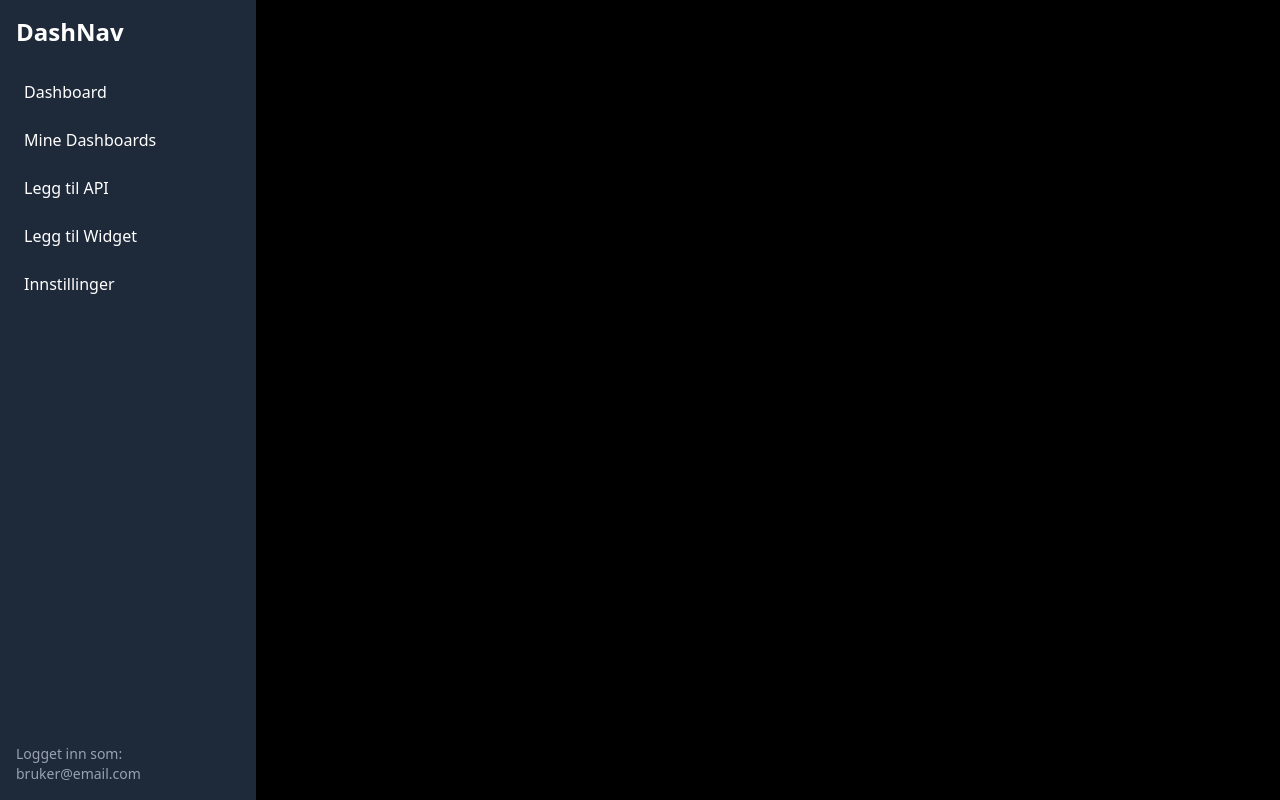
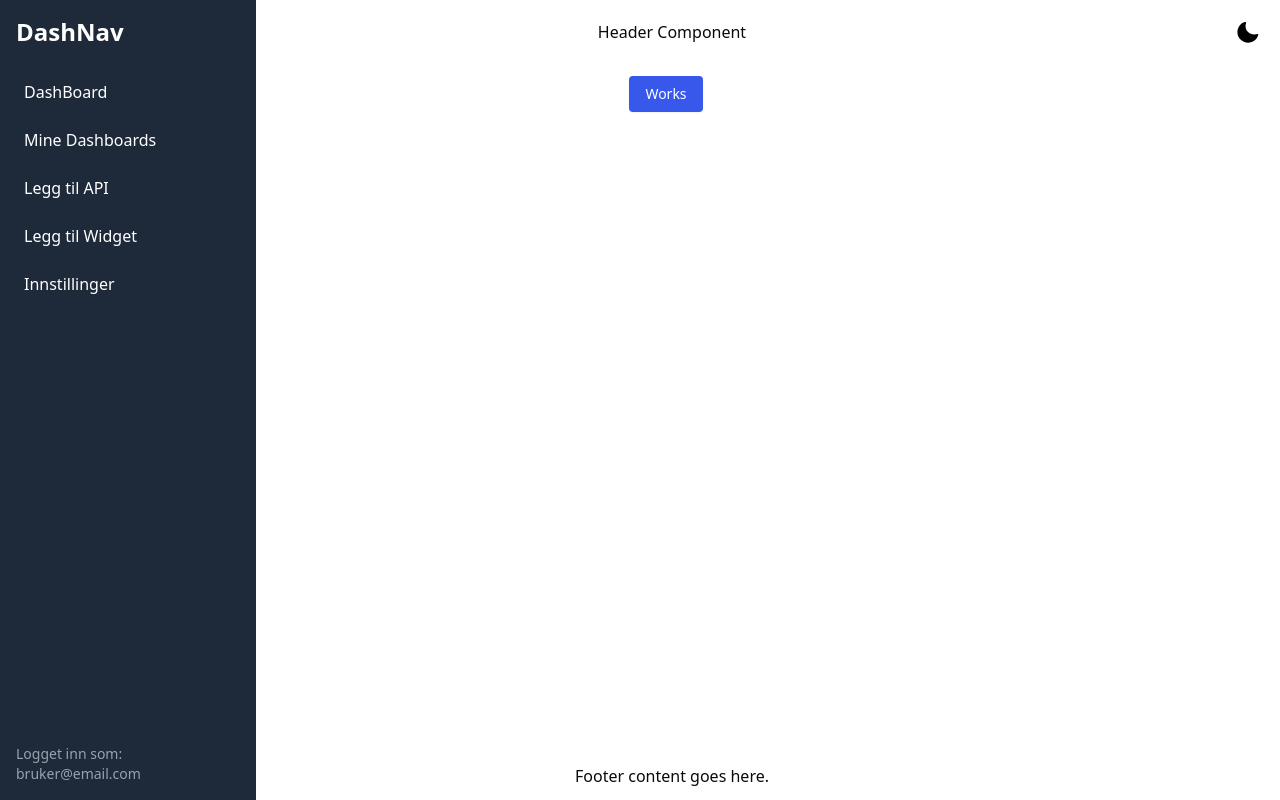
Before and after one commit to Tor-HodeKode/DashBoard, a React (Vite) app: page /DashBoard/home in a window 1280 px wide. Both pictures are taken after a click on the button 36 px from the left and 36 px from the top of the page. Built offline with nearby package versions, Linux system fonts and the light colour scheme.

Commit message:
tailwind styling updated

```diff
--- a/src/App.jsx
+++ b/src/App.jsx
@@ -6,7 +6,7 @@ import "./styles/App.css";
 
 
 const styles = {
-  app: "grid grid-cols-[100px_1fr] grid-rows-[auto_1fr_auto] min-h-screen lg:grid-cols-[200px_1fr]",
+  app: "grid grid-cols-[auto_1fr] grid-rows-[auto_1fr_auto] min-h-screen lg:grid-cols-[auto_1fr]",
   header: "col-span-2 row-start-1 row-end-2 flex items-center justify-center mb-3 p-3",
   sidebar: "row-start-1 row-end-4 col-start-1 col-end-2 p-3",
   main: "row-start-2 row-end-3 col-start-2 col-end-3 flex justify-center pr-3",
--- a/src/components/SideBar.jsx
+++ b/src/components/SideBar.jsx
@@ -1,82 +1,88 @@
 import React, { useState } from "react";
+import { Link } from "react-router-dom";
+
+import { tints, tintsDark } from "@/styles/globalStyle";
 
 export default function SideBar() {
   const [open, setOpen] = useState(false);
 
+  // Kryss-ikon (close)
+  const crossIcon = (
+    <svg width="24" height="24" viewBox="0 0 24 24" fill="none">
+      <line x1="6" y1="6" x2="18" y2="18" stroke="white" strokeWidth="2" />
+      <line x1="6" y1="18" x2="18" y2="6" stroke="white" strokeWidth="2" />
+    </svg>
+  );
+  // Hamburger-ikon (open)
+  const hamburgerIcon = (
+    <svg width="24" height="24" viewBox="0 0 24 24" fill="none">
+      <rect x="4" y="6" width="16" height="2" rx="1" fill="white" />
+      <rect x="4" y="11" width="16" height="2" rx="1" fill="white" />
+      <rect x="4" y="16" width="16" height="2" rx="1" fill="white" />
+    </svg>
+  );
+
+  const texts = {
+    dashboard: "DashBoard",
+    myDashBoards: "Mine Dashboards",
+    addApi: "Legg til API",
+    addWidget: "Legg til Widget",
+    settings: "Innstillinger",
+    loggedInAs: "Logget inn som: bruker@email.com",
+    openMenu: "Åpne meny",
+    closeMenu: "Lukk meny",
+  }
+
+  const navItems = [
+    { name: texts.dashboard, to: "/home"},
+    { name: texts.myDashBoards, to: "#"},
+    { name: texts.addApi, to: "#"},
+    { name: texts.addWidget, to: "#"},
+    { name: texts.settings, to: "#"},
+  ];
+
+  const styles = {
+    sidebarContainer: "width-auto",
+    hamburgerBtn: "z-50 p-2 rounded flex flex-col justify-center items-center w-10 h-10 cursor-pointer" + tints.blue + tintsDark.transparent,
+    overlay: " fixed inset-0 bg-transparent z-40",
+    sidebar: " fixed top-0 left-0 h-full w-64 bg-gray-800 text-white flex flex-col p-4 space-y-4 z-50 transform transition-transform duration-300",
+    navContainer: " flex flex-col gap-2",
+    navLink: " hover:bg-gray-700 p-2 rounded transition",
+    h1: " text-2xl font-bold mb-6",
+    bottomText: " mt-auto text-sm text-gray-400",
+  }
+
   return (
-    <>
+    <div className={styles.sidebarContainer}>
       {/* Åpne/lukke knapp med hamburger/kryss */}
       <button
-        className="fixed top-4 left-4 z-50 bg-gray-800 text-white p-2 rounded focus:outline-none flex flex-col justify-center items-center w-10 h-10"
+        className={styles.hamburgerBtn}
         onClick={() => setOpen(!open)}
-        aria-label={open ? "Lukk meny" : "Åpne meny"}
+        aria-label={open ? texts.closeMenu : texts.openMenu}
       >
-        {open ? (
-          // Kryss-ikon
-          <svg width="24" height="24" viewBox="0 0 24 24" fill="none">
-            <line
-              x1="6"
-              y1="6"
-              x2="18"
-              y2="18"
-              stroke="white"
-              strokeWidth="2"
-            />
-            <line
-              x1="6"
-              y1="18"
-              x2="18"
-              y2="6"
-              stroke="white"
-              strokeWidth="2"
-            />
-          </svg>
-        ) : (
-          // Hamburger-ikon
-          <svg width="24" height="24" viewBox="0 0 24 24" fill="none">
-            <rect x="4" y="6" width="16" height="2" rx="1" fill="white" />
-            <rect x="4" y="11" width="16" height="2" rx="1" fill="white" />
-            <rect x="4" y="16" width="16" height="2" rx="1" fill="white" />
-          </svg>
-        )}
+        {/* Vis kryss-ikon hvis åpen, ellers hamburger-ikon */}
+        {open ? crossIcon : hamburgerIcon}
       </button>
 
       {/* Overlay */}
       {open && (
-        <div
-          className="fixed inset-0 bg-black bg-opacity-40 z-40"
-          onClick={() => setOpen(false)}
-        />
+        <div className={styles.overlay} onClick={() => setOpen(false)}/>
       )}
 
       {/* Sidebar */}
-      <aside
-        className={`fixed top-0 left-0 h-full w-64 bg-gray-800 text-white flex flex-col p-4 space-y-4 z-50 transform transition-transform duration-300 ${
-          open ? "translate-x-0" : "-translate-x-full"
-        }`}
-      >
-        <h1 className="text-2xl font-bold mb-6">DashNav</h1>
-        <nav className="flex flex-col gap-2">
-          <a href="#" className="hover:bg-gray-700 p-2 rounded transition">
-            Dashboard
-          </a>
-          <a href="#" className="hover:bg-gray-700 p-2 rounded transition">
-            Mine Dashboards
-          </a>
-          <a href="#" className="hover:bg-gray-700 p-2 rounded transition">
-            Legg til API
-          </a>
-          <a href="#" className="hover:bg-gray-700 p-2 rounded transition">
-            Legg til Widget
-          </a>
-          <a href="#" className="hover:bg-gray-700 p-2 rounded transition">
-            Innstillinger
-          </a>
+      <aside className={`${styles.sidebar} ${open ? "translate-x-0" : "-translate-x-full"}`}>
+        <h1 className={styles.h1}>DashNav</h1>
+        <nav className={styles.navContainer}>
+          { navItems.map(({ name, to }) => (
+            <Link key={name} to={to} className={styles.navLink} onClick={() => setOpen(false)}>
+              {name}
+            </Link>
+          )) }
         </nav>
-        <div className="mt-auto text-sm text-gray-400">
+        <div className={styles.bottomText}>
           Logget inn som: bruker@email.com
         </div>
       </aside>
-    </>
+    </div>
   );
 }
--- a/src/components/ui/button.jsx
+++ b/src/components/ui/button.jsx
@@ -3,20 +3,6 @@ import { Slot } from "@radix-ui/react-slot"
 import { cva } from "class-variance-authority";
 
 import { cn } from "@/lib/utils"
-
-// Define tint style for buttons
-const tints = {
-  blue: " bg-[#3758eb] text-white hover:bg-[#1c41e6]",
-  red: " bg-[#e63946] text-white hover:bg-[#d62839]",
-  green: " bg-[#2a9d8f] text-white hover:bg-[#21867a]",
-  yellow: " bg-[#d9e710] text-black hover:bg-[#d6dd78]",
-  purple: " bg-[#6c63ff] text-white hover:bg-[#4238fa]",
-  orange: " bg-[#f77f00] text-white hover:bg-[#eeab64]",
-};
-// Define button types with styles
-const btTypes = {
-  standard: " px-4 py-2 rounded w-auto cursor-pointer",
-}
 
 // Button component with variants and styles
 const buttonVariants = cva(
@@ -69,4 +55,4 @@ function Button({
   );
 }
 
-export { Button, buttonVariants, tints, btTypes };
+export { Button, buttonVariants };
--- a/src/pages/home.jsx
+++ b/src/pages/home.jsx
@@ -1,5 +1,6 @@
 
-import { Button, tints, btTypes } from "@/components/ui/button";
+import { Button } from "@/components/ui/button";
+import { tints, btTypes } from "@/styles/globalStyle.jsx";
 
 const styles = {
     button: tints.blue + btTypes.standard + " outline-none border-0",
--- /dev/null
+++ b/src/styles/globalStyle.jsx
@@ -0,0 +1,22 @@
+// Define tint style
+export const tints = {
+  blue: " bg-[#3758eb] text-white hover:bg-[#1c41e6]",
+  red: " bg-[#e63946] text-white hover:bg-[#d62839]",
+  green: " bg-[#2a9d8f] text-white hover:bg-[#21867a]",
+  yellow: " bg-[#d9e710] text-black hover:bg-[#d6dd78]",
+  purple: " bg-[#6c63ff] text-white hover:bg-[#4238fa]",
+  orange: " bg-[#f77f00] text-white hover:bg-[#eeab64]",
+};
+export const tintsDark = {
+  blue: " dark:bg-[#3758eb] dark:text-white dark:hover:bg-[#1c41e6]",
+  red: " dark:bg-[#e63946] dark:text-white dark:hover:bg-[#d62839]",
+  green: " dark:bg-[#2a9d8f] dark:text-white dark:hover:bg-[#21867a]",
+  yellow: " dark:bg-[#d9e710] dark:text-black dark:hover:bg-[#d6dd78]",
+  purple: " dark:bg-[#6c63ff] dark:text-white dark:hover:bg-[#4238fa]",
+  orange: " dark:bg-[#f77f00] dark:text-white dark:hover:bg-[#eeab64]",
+  transparent: " dark:bg-transparent dark:text:white dark:hover:bg-[#8b8b8b89]",
+};
+
+export const btTypes = {
+  standard: " px-4 py-2 rounded w-auto cursor-pointer",
+}
--- a/src/styles/index.css
+++ b/src/styles/index.css
@@ -1,8 +1,8 @@
 @import "tailwindcss";
 @import "tw-animate-css";
+@custom-variant dark (&:where(.dark, .dark *));
 
-/*
-:root {
+/* :root {
   font-family: system-ui, Avenir, Helvetica, Arial, sans-serif;
   line-height: 1.5;
   font-weight: 400;
--- a/src/util/notfound.jsx
+++ b/src/util/notfound.jsx
@@ -1,5 +1,6 @@
 import { useNavigate } from "react-router-dom";
-import { Button, tints, btTypes } from "@/components/ui/button";
+import { Button } from "@/components/ui/button.jsx";
+import { tints, btTypes } from "@/styles/globalStyle.jsx";
 
 const styles = {
     notfound: "flex flex-col justify-center items-center h-screen text-center relative bg-[#242424]",
--- a/tailwind.config.js
+++ b/tailwind.config.js
@@ -6,7 +6,9 @@ export default {
     "./src/**/*.{js,jsx,ts,tsx}",
   ],
   darkMode: "class",
-  safelist: [],
+  safelist: [
+
+  ],
   theme: {
     extend: {
       colors: {
```
